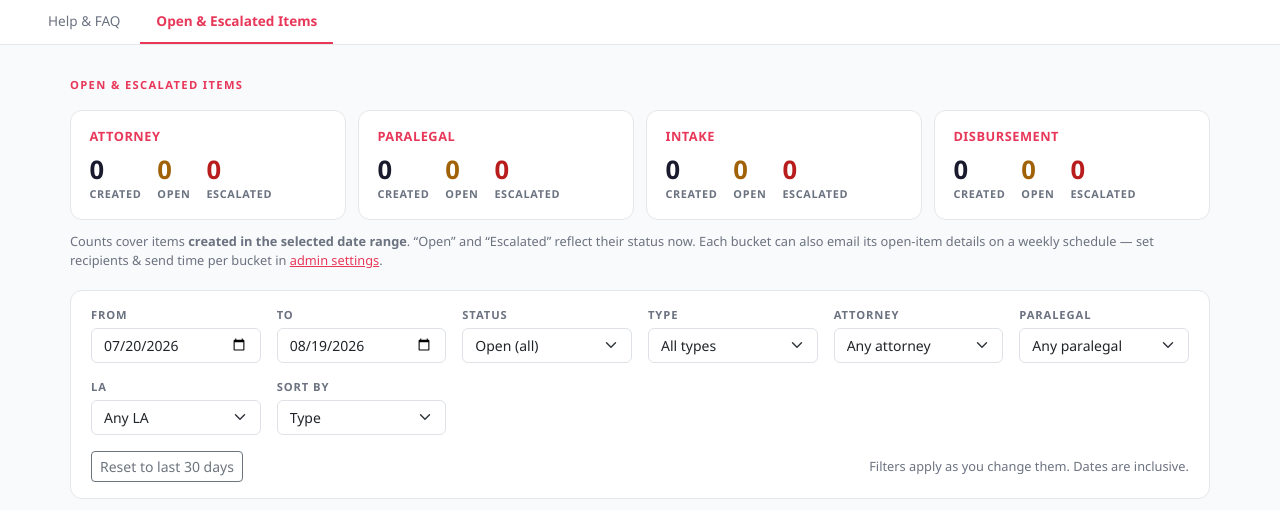
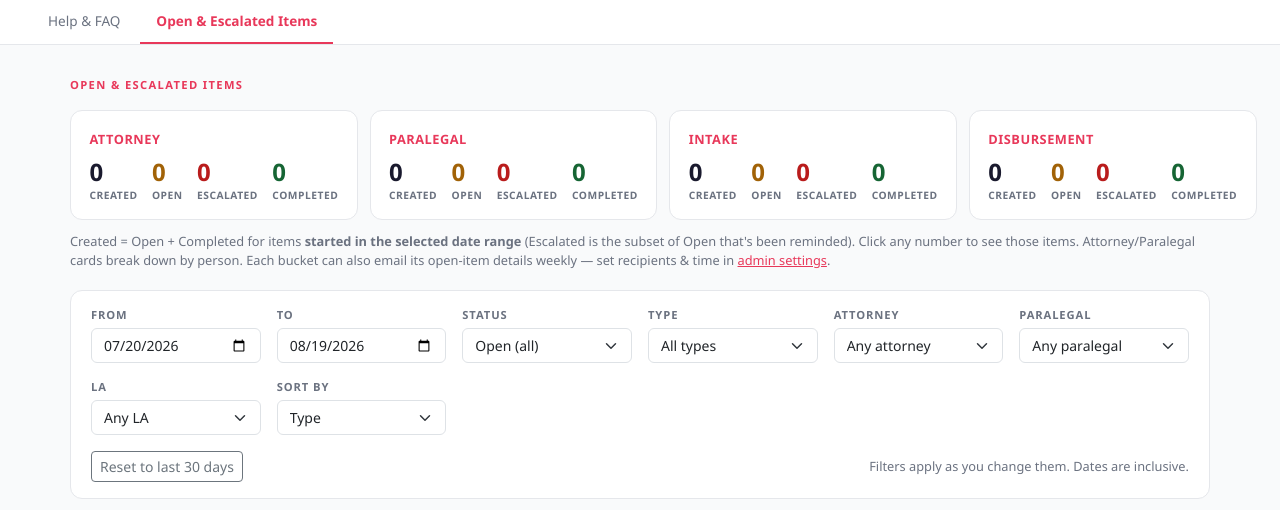
Before and after one commit to david-ramosjames/rjl-zap, a Flask app: page /open-items in a window 1280 px wide. Shown: the part 53-563 px from the top of the page. Run offline with Flask 3, Linux system fonts and the light colour scheme; data that the repository does not hold is empty.

Commit message:
Scoreboard: add Completed, clickable drill-downs, per-person sub-scores
Addresses "numbers don't add up / can't click / need per-person":

- Completed count added to each card, so Created = Open + Completed
  (Escalated is the subset of Open that's been reminded). Footer states
  the identity.
- Every number is now a link into the table, carrying the current date
  range: card title / Created → bucket + all; Open / Escalated /
  Completed → bucket + that status. New `bucket` filter param on
  /open-items restricts rows to a bucket's trigger types, with a banner
  + "Clear bucket" and a hidden form field so changing other filters
  keeps the bucket.
- Attorney & Paralegal cards get a per-person breakdown (config buckets
  gained a group_by_role: attorney_id / paralegal_id). Each person row
  shows their open (+ escalated) count and links to that person filtered
  to open items in the bucket. Intake/Disbursement have no breakdown.

config.WORKFLOW_BUCKETS is now 4-tuples (key,label,trigs,role); updated
every unpacking in app.py and web.py.

Verified on a seeded window: created==open+completed for every bucket,
per-person open/escalated tallies correct, and the bucket / status /
person drill-down links each return the expected row counts.

https://claude.ai/code/session_01QMtP5CaQsZY3iwZ8ce5itC

```diff
--- a/app.py
+++ b/app.py
@@ -979,7 +979,7 @@ def fire_bucket_emails(client) -> None:
     from datetime import datetime as _dt
     now_local = _dt.now(_CLIENT_CONTACT_TZ)
 
-    for key, label, trigs in WORKFLOW_BUCKETS:
+    for key, label, trigs, _role in WORKFLOW_BUCKETS:
         recipients = _emails_from_config(f"email_{key}_recipients")
         if not recipients:
             continue
--- a/templates/open_items.html
+++ b/templates/open_items.html
@@ -51,14 +51,33 @@
     .sb-card { background:#fff; border:1px solid var(--border); border-radius:12px;
                padding:1rem 1.15rem; }
     .sb-title { font-size:.8rem; font-weight:700; letter-spacing:.04em;
-                text-transform:uppercase; color:var(--accent); margin-bottom:.65rem; }
-    .sb-nums { display:flex; gap:1rem; }
-    .sb-metric { display:flex; flex-direction:column; }
-    .sb-n { font-size:1.6rem; font-weight:700; line-height:1; color:var(--text-dark); }
+                text-transform:uppercase; color:var(--accent); margin-bottom:.65rem;
+                display:inline-block; text-decoration:none; }
+    .sb-title:hover { text-decoration:underline; }
+    .sb-nums { display:flex; gap:.9rem; }
+    .sb-metric { display:flex; flex-direction:column; text-decoration:none;
+                 border-radius:8px; padding:.15rem .3rem; margin:-.15rem -.3rem;
+                 transition:background .12s; }
+    .sb-metric:hover { background:#f9fafb; }
+    .sb-n { font-size:1.5rem; font-weight:700; line-height:1; color:var(--text-dark); }
     .sb-n.open { color:#a16207; }
     .sb-n.esc  { color:#b91c1c; }
-    .sb-l { font-size:.68rem; color:var(--text-muted); text-transform:uppercase;
-            letter-spacing:.06em; font-weight:600; margin-top:.25rem; }
+    .sb-n.done { color:#166534; }
+    .sb-l { font-size:.64rem; color:var(--text-muted); text-transform:uppercase;
+            letter-spacing:.05em; font-weight:600; margin-top:.25rem; }
+    .sb-people { margin-top:.8rem; padding-top:.7rem; border-top:1px solid #f3f4f6;
+                 display:flex; flex-direction:column; gap:.25rem; }
+    .sb-person { display:flex; justify-content:space-between; align-items:baseline;
+                 gap:.5rem; font-size:.8rem; text-decoration:none; color:#374151;
+                 padding:.12rem .3rem; margin:0 -.3rem; border-radius:6px; }
+    .sb-person:hover { background:#f9fafb; color:var(--accent); }
+    .sb-person-name { font-weight:600; overflow:hidden; text-overflow:ellipsis; white-space:nowrap; }
+    .sb-person-nums { color:var(--text-muted); white-space:nowrap; }
+    .sb-person-nums .esc { color:#b91c1c; font-weight:600; }
+    .bucket-banner { background:var(--accent-light); border:1px solid var(--accent-mid,#f9d0d8);
+                     border-radius:10px; padding:.6rem .9rem; margin-bottom:1rem;
+                     font-size:.875rem; display:flex; align-items:center; gap:.5rem; }
+    .bucket-banner a { color:var(--accent); font-weight:600; text-decoration:none; margin-left:auto; }
 
     table.items { width:100%; border-collapse:separate; border-spacing:0; }
     table.items thead th { font-size:.7rem; text-transform:uppercase; letter-spacing:.07em;
@@ -112,30 +131,42 @@
 
   <div class="section-label">Open &amp; Escalated Items</div>
 
+  {% set daterange = '&from=' ~ d_from ~ '&to=' ~ d_to %}
   <div class="scoreboard">
     {% for b in scoreboard %}
     <div class="sb-card">
-      <div class="sb-title">{{ b.label }}</div>
+      <a class="sb-title" href="/open-items?bucket={{ b.key }}&status=all{{ daterange }}">{{ b.label }}</a>
       <div class="sb-nums">
-        <div class="sb-metric">
-          <span class="sb-n">{{ b.created }}</span>
-          <span class="sb-l">Created</span>
-        </div>
-        <div class="sb-metric">
-          <span class="sb-n open">{{ b.open }}</span>
-          <span class="sb-l">Open</span>
-        </div>
-        <div class="sb-metric">
-          <span class="sb-n esc">{{ b.escalated }}</span>
-          <span class="sb-l">Escalated</span>
-        </div>
+        <a class="sb-metric" href="/open-items?bucket={{ b.key }}&status=all{{ daterange }}">
+          <span class="sb-n">{{ b.created }}</span><span class="sb-l">Created</span>
+        </a>
+        <a class="sb-metric" href="/open-items?bucket={{ b.key }}&status=open{{ daterange }}">
+          <span class="sb-n open">{{ b.open }}</span><span class="sb-l">Open</span>
+        </a>
+        <a class="sb-metric" href="/open-items?bucket={{ b.key }}&status=escalated{{ daterange }}">
+          <span class="sb-n esc">{{ b.escalated }}</span><span class="sb-l">Escalated</span>
+        </a>
+        <a class="sb-metric" href="/open-items?bucket={{ b.key }}&status=completed{{ daterange }}">
+          <span class="sb-n done">{{ b.completed }}</span><span class="sb-l">Completed</span>
+        </a>
       </div>
+      {% if b.people %}
+      <div class="sb-people">
+        {% for p in b.people %}
+        <a class="sb-person"
+           href="/open-items?bucket={{ b.key }}&status=open&{{ 'attorney' if b.key=='attorney' else 'paralegal' }}={{ p.uid }}{{ daterange }}">
+          <span class="sb-person-name">{{ p.name }}</span>
+          <span class="sb-person-nums">{{ p.open }} open{% if p.escalated %} · <span class="esc">{{ p.escalated }} esc</span>{% endif %}</span>
+        </a>
+        {% endfor %}
+      </div>
+      {% endif %}
     </div>
     {% endfor %}
   </div>
   <div class="muted-sm" style="margin:-.5rem 0 1.25rem">
-    Counts cover items <strong>created in the selected date range</strong>. “Open” and “Escalated” reflect their status now.
-    Each bucket can also email its open-item details on a weekly schedule — set recipients &amp; send time per bucket in
+    Created = Open + Completed for items <strong>started in the selected date range</strong> (Escalated is the subset of Open that's been reminded). Click any number to see those items. Attorney/Paralegal cards break down by person.
+    Each bucket can also email its open-item details weekly — set recipients &amp; time in
     <a href="/#settings" style="color:var(--accent)">admin settings</a>.
   </div>
 
@@ -143,6 +174,7 @@
   <div class="card-plain">
     <form class="filter-bar" method="get" action="/open-items"
           onchange="this.submit()">
+      {% if bucket %}<input type="hidden" name="bucket" value="{{ bucket }}">{% endif %}
       <div class="row g-3 align-items-end">
         <div class="col-6 col-md-2">
           <label for="from">From</label>
@@ -225,6 +257,14 @@
   <div class="callout amber">
     <i class="bi bi-link-45deg me-1"></i>
     <strong>Slack links unavailable yet.</strong> The workspace URL is captured when the bot starts up — restart or redeploy the bot once and the “Open in Slack” links will appear here.
+  </div>
+  {% endif %}
+
+  {% if bucket_label %}
+  <div class="bucket-banner">
+    <i class="bi bi-funnel-fill" style="color:var(--accent)"></i>
+    Showing the <strong>{{ bucket_label }}</strong> bucket only.
+    <a href="/open-items?status={{ status }}&from={{ d_from }}&to={{ d_to }}">Clear bucket ✕</a>
   </div>
   {% endif %}
 
--- a/web.py
+++ b/web.py
@@ -9,26 +9,55 @@ from config import WORKFLOW_BUCKETS, WORKFLOW_BUCKET_OF
 
 
 def build_scoreboard(start_ts: float, end_ts: float) -> list:
-    """Per-bucket created / open / escalated counts for the window. Loads the
-    full window (all statuses) so the scoreboard is independent of the table's
-    status filter."""
+    """Per-bucket counts for the window (created / open / escalated /
+    completed, where created == open + completed and escalated ⊆ open).
+    Loads the full window (all statuses) so it's independent of the table's
+    status filter. Attorney & Paralegal buckets also get a per-person
+    breakdown (by the channel-topic role) under `people`."""
     rows = storage.workflows_in_window(start_ts, end_ts, status="all")
-    tally = {key: {"created": 0, "open": 0, "escalated": 0}
-             for key, _l, _t in WORKFLOW_BUCKETS}
+    roles = storage.get_channel_roles()
+    names = storage.get_user_names()
+
+    tally = {key: {"created": 0, "open": 0, "escalated": 0, "completed": 0}
+             for key, _l, _t, _r in WORKFLOW_BUCKETS}
+    role_of = {key: role for key, _l, _t, role in WORKFLOW_BUCKETS}
+    # per-bucket: uid -> {open, escalated}
+    people = {key: {} for key, _l, _t, role in WORKFLOW_BUCKETS if role}
+
     for r in rows:
-        bucket = WORKFLOW_BUCKET_OF.get(r["trigger_name"])
-        if not bucket:
+        bkey = WORKFLOW_BUCKET_OF.get(r["trigger_name"])
+        if not bkey:
             continue
-        t = tally[bucket]
+        t = tally[bkey]
         t["created"] += 1
-        if not r.get("completed_at"):
+        is_open = not r.get("completed_at")
+        if is_open:
             t["open"] += 1
             if r.get("escalations_sent"):
                 t["escalated"] += 1
-    return [
-        {"key": key, "label": label, **tally[key]}
-        for key, label, _t in WORKFLOW_BUCKETS
-    ]
+        else:
+            t["completed"] += 1
+
+        role_key = role_of.get(bkey)
+        if role_key and is_open:
+            uid = (roles.get(r["channel_id"]) or {}).get(role_key)
+            if uid:
+                p = people[bkey].setdefault(uid, {"open": 0, "escalated": 0})
+                p["open"] += 1
+                if r.get("escalations_sent"):
+                    p["escalated"] += 1
+
+    out = []
+    for key, label, _t, role in WORKFLOW_BUCKETS:
+        card = {"key": key, "label": label, **tally[key], "people": []}
+        if role and people.get(key):
+            card["people"] = sorted(
+                ({"uid": uid, "name": names.get(uid, uid), **counts}
+                 for uid, counts in people[key].items()),
+                key=lambda p: (-p["open"], p["name"].lower()),
+            )
+        out.append(card)
+    return out
 
 flask_app = Flask(__name__)
 
@@ -221,7 +250,7 @@ SETTINGS = [
 
 # Three settings per reporting bucket: who receives the email, and when it
 # goes out. Generated so the four buckets stay in lock-step.
-for _bkey, _blabel, _btrigs in WORKFLOW_BUCKETS:
+for _bkey, _blabel, _btrigs, _brole in WORKFLOW_BUCKETS:
     SETTINGS.extend([
         {
             "key": f"email_{_bkey}_recipients",
@@ -322,6 +351,7 @@ def open_items():
     f_paralegal = (request.args.get("paralegal", "") or "").strip()
     f_la = (request.args.get("la", "") or "").strip()
     wtype = (request.args.get("type", "") or "").strip()
+    bucket = (request.args.get("bucket", "") or "").strip()
     sort = request.args.get("sort", "type")
 
     start_ts = datetime.combine(d_from, dtime.min).timestamp()
@@ -350,6 +380,12 @@ def open_items():
     paralegals = _people_by("paralegal_id")
     las = _people_by("la_id")
 
+    # Scoreboard cards link here with ?bucket=<key> to show just that bucket's
+    # workflow types.
+    bucket_trigs = {t for k, _l, trigs, _r in WORKFLOW_BUCKETS if k == bucket for t in trigs}
+    if bucket_trigs:
+        rows = [r for r in rows if r["trigger_name"] in bucket_trigs]
+    bucket_label = next((l for k, l, _t, _r in WORKFLOW_BUCKETS if k == bucket), "")
     if wtype:
         rows = [r for r in rows if r["trigger_name"] == wtype]
     if f_attorney:
@@ -412,6 +448,7 @@ def open_items():
         escalated_count=sum(1 for v in view if v["escalated"]),
         d_from=d_from.isoformat(), d_to=d_to.isoformat(),
         status=status, wtype=wtype, sort=sort,
+        bucket=bucket, bucket_label=bucket_label,
         f_attorney=f_attorney, f_paralegal=f_paralegal, f_la=f_la,
         all_types=[(t, WORKFLOW_LABELS.get(t, t)) for t in all_types],
         attorneys=[(u, names.get(u, u)) for u in attorneys],
```
Also changed, not shown: config.py (+8 -6 lines).
